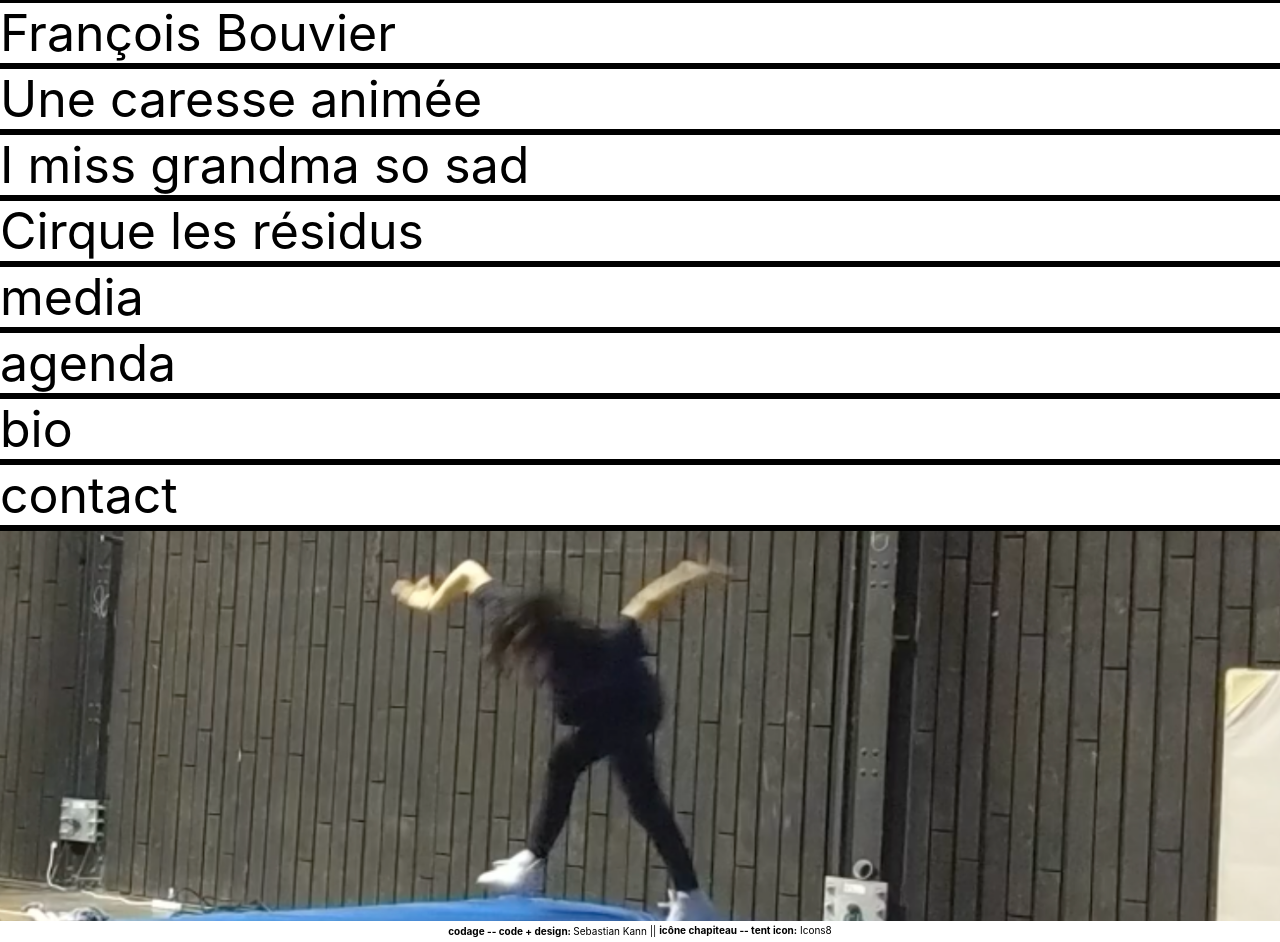
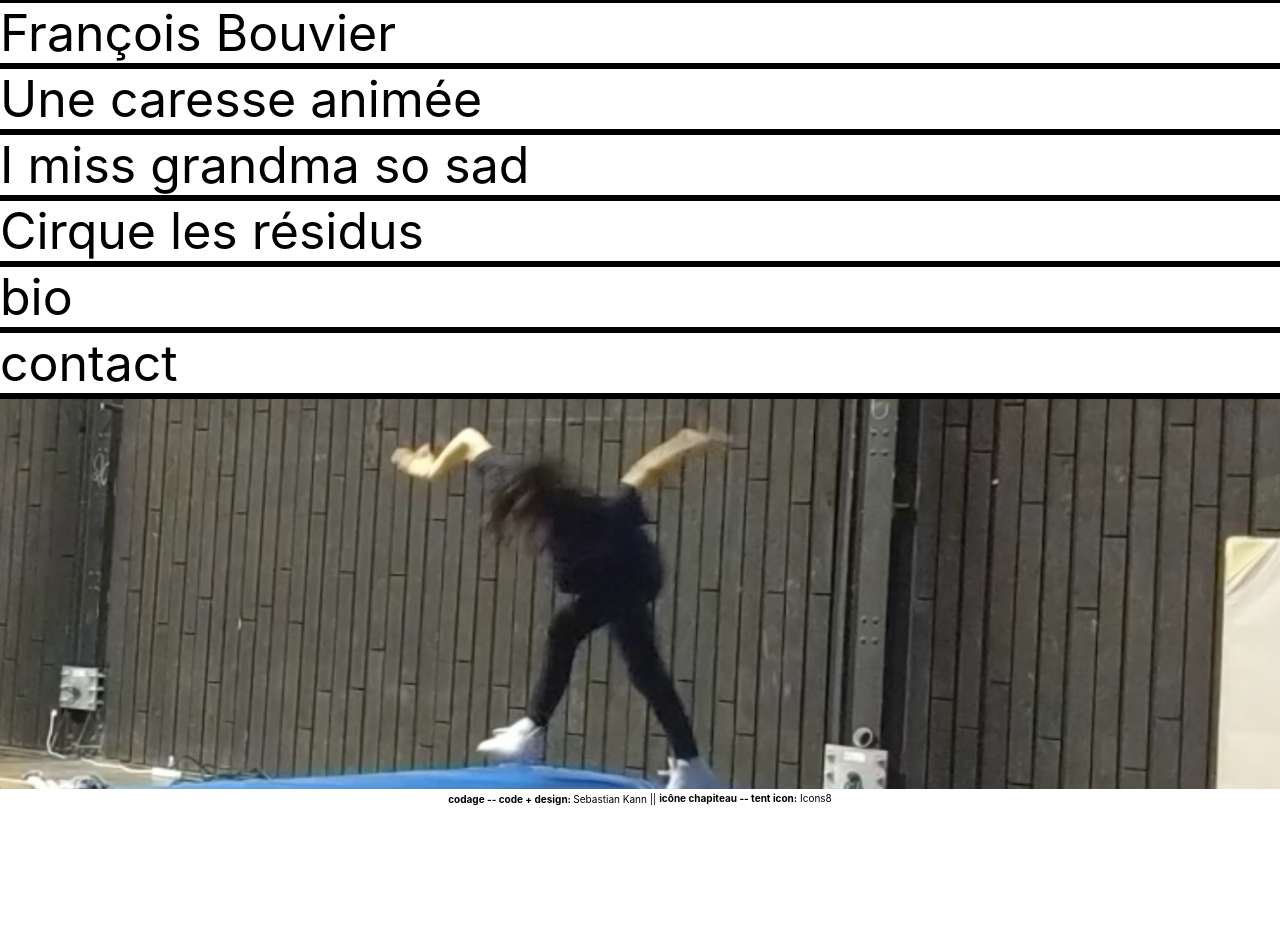
Before and after one commit to seb-2002/francois2021, a React (Create React App) app: page / in a window 1280 px wide. After the commit the page ends 810 px from the top, so only its background shows below. Built offline with nearby package versions, Linux system fonts and the light colour scheme.

Commit message:
removed agenda and media

```diff
--- a/src/data/data2.js
+++ b/src/data/data2.js
@@ -103,19 +103,19 @@ const initialData = {
       },
     },
 
-    {
-      title: "media",
-      content: {
-        flipside: "à venir -- coming soon",
-      },
-    },
+    // {
+    //   title: "media",
+    //   content: {
+    //     flipside: "à venir -- coming soon",
+    //   },
+    // },
 
-    {
-      title: "agenda",
-      content: {
-        flipside: "à venir -- coming soon",
-      },
-    },
+    // {
+    //   title: "agenda",
+    //   content: {
+    //     flipside: "à venir -- coming soon",
+    //   },
+    // },
 
     {
       title: "bio",
```
